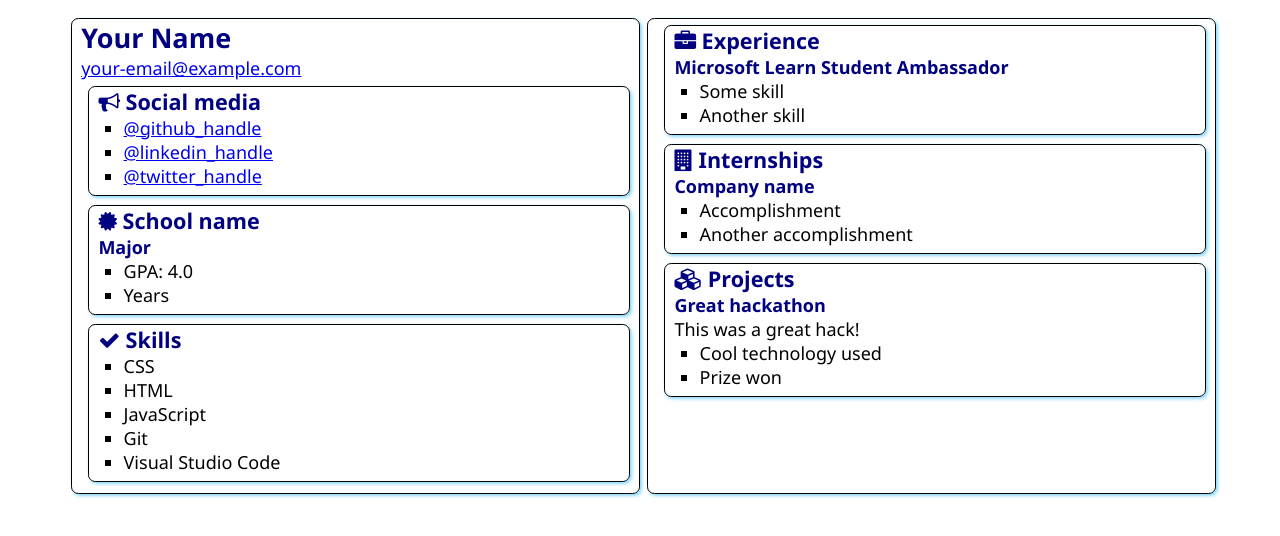
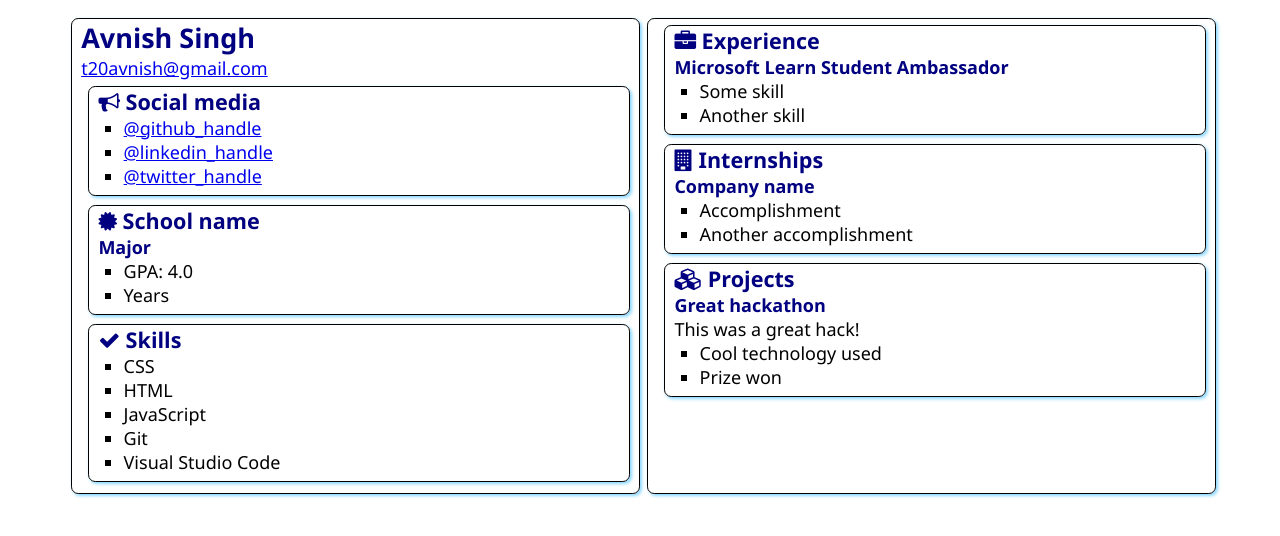
Before and after one commit to Singhavi279/SATechnicalOnboarding, a plain HTML site: page src/index.html in a window 1280 px wide. Drawn offline with Linux system fonts and the light colour scheme.

Commit message:
add name and emsil

```diff
--- a/src/index.html
+++ b/src/index.html
@@ -12,8 +12,8 @@
 <body>
     <main>
         <article class="box">
-            <h1>Your Name</h1>
-            <div><a href="mailto:your.email@example.com">your-email@example.com</a></div>
+            <h1>Avnish Singh</h1>
+            <div><a href="mailto:t20avnish@gmail.com">t20avnish@gmail.com</a></div>
 
             <section class="box">
                 <h2>
```
